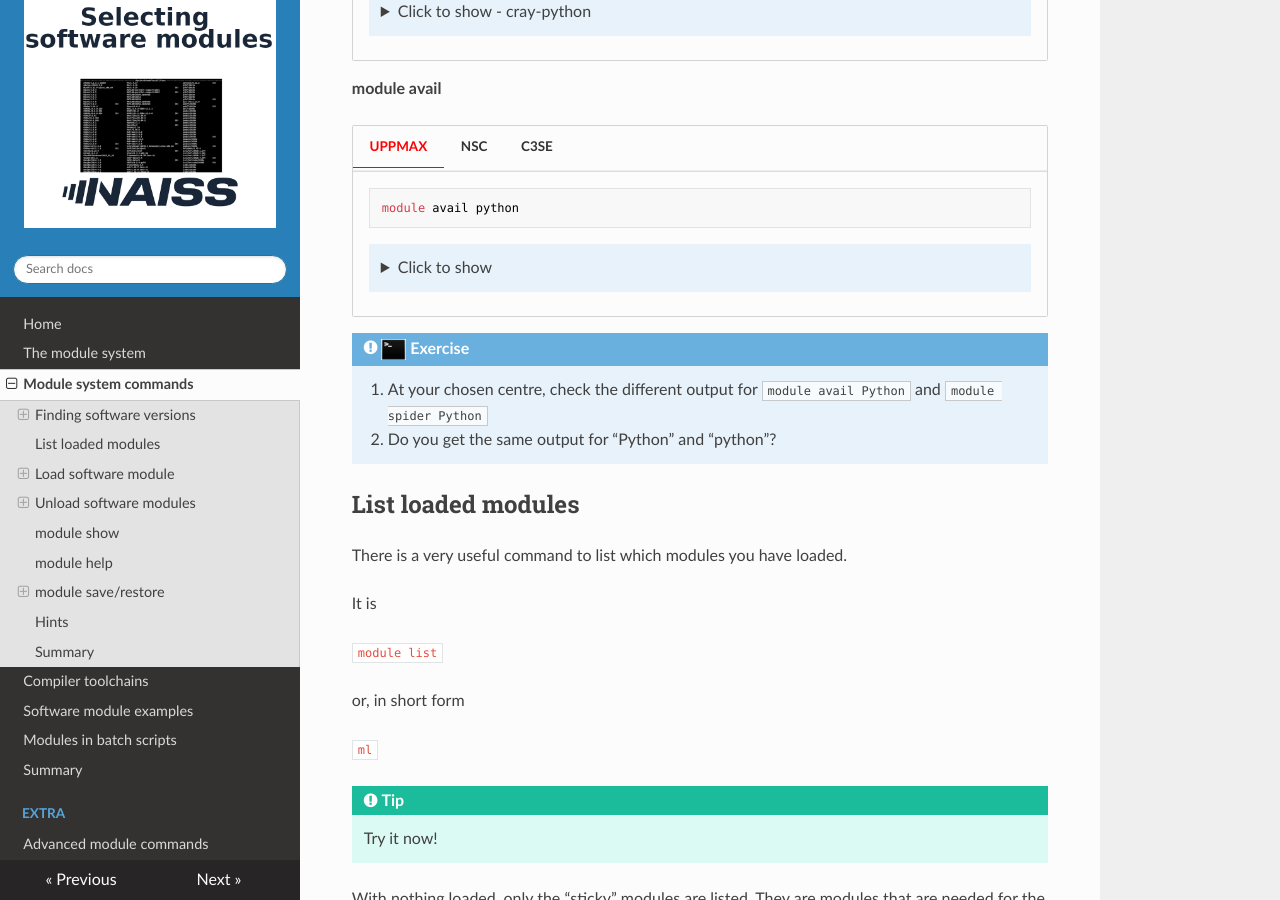
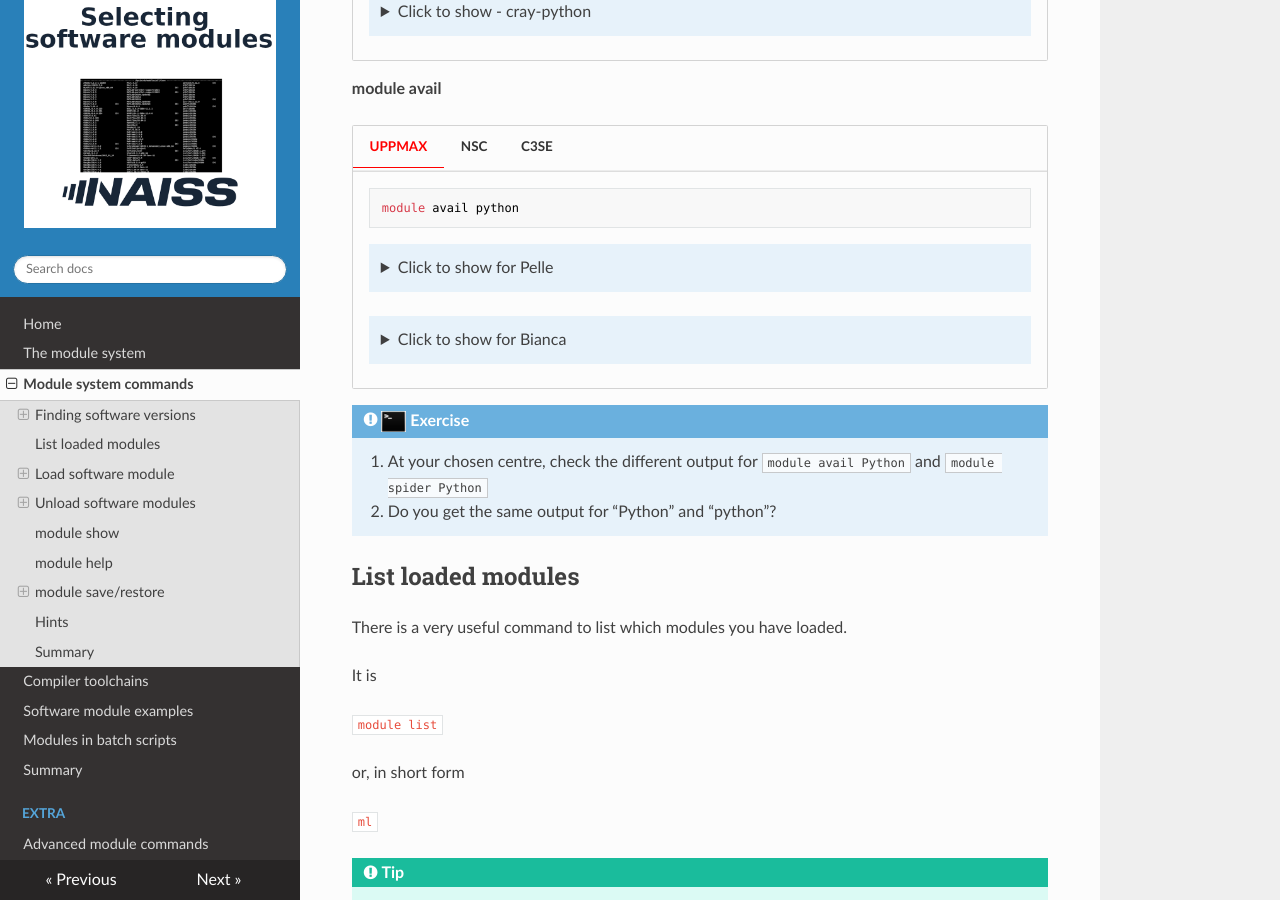
Before and after one commit to hpc2n/selecting-modules, an MkDocs documentation site: the page built from docs/commands.md, in a window 1280 px wide and 900 px high, scrolled down 2739 px. Built offline with MkDocs 1.6.1, drawn with Linux system fonts in a browser that asks for light colours; nearby versions of some CDN libraries; some of the changed lines change nothing that is shown.

Commit message:
commands.md pelle output ml av

````diff
--- a/docs/commands.md
+++ b/docs/commands.md
@@ -319,10 +319,50 @@
     module avail python
     ```
 
-    ??? note "Click to show"
-
-        ```bash
-        [[bjornc@sens2025560-bianca ~]$ module avail python
+    ??? note "Click to show for Pelle"
+
+        ```bash
+
+        [bjornc@pelle3-ae ~]$ ml av python
+
+        -------------------------------------------------- /sw/arch/eb/modules/all --------------------------------------------------
+           Biopython/1.76-foss-2024a-Python-2.7.18              SciPy-bundle/2024.06-foss-2024a-Python-2.7.18
+           Biopython/1.84-foss-2024a                            Seaborn/0.9.1-foss-2024a-Python-2.7.18
+           Biopython/1.84-gfbf-2024a                            SeqAn/2.4.0-GCCcore-13.3.0-Python-2.7.18
+           Biopython/1.86-gfbf-2025b                     (D)    Tkinter/2.7.18-GCCcore-12.3.0-Python-2.7.18
+           Bowtie2/2.5.4-GCC-13.3.0-Python-2.7.18               Tkinter/2.7.18-GCCcore-13.3.0-Python-2.7.18
+           CONCOCT/1.1.0-foss-2024a-Python-2.7.18               TopHat/2.1.2-GCC-13.3.0-Python-2.7.18
+           CheckM/1.0.18-foss-2024a-Python-2.7.18               Trim_Galore/0.6.10-GCCcore-13.3.0-Python-2.7.18
+           Cython/0.27.3-GCCcore-12.3.0-Python-2.7.18           bx-python/0.13.0-gfbf-2024a
+           Cython/0.29.37-GCCcore-13.3.0-Python-2.7.18          cutadapt/1.18-GCCcore-13.3.0-Python-2.7.18
+           Cython/3.0.10-GCCcore-13.3.0-Python-3.8.6            fastStructure/1.0-foss-2023a-Python-2.7.18
+           DendroPy/4.5.2-GCCcore-13.3.0-Python-2.7.18          flatbuffers-python/24.3.25-GCCcore-13.3.0
+           IPython/8.28.0-GCCcore-13.3.0                        flit/3.5.1-GCCcore-13.3.0-Python-3.8.6
+           IPython/9.4.0-GCCcore-14.3.0                  (D)    hypothesis/4.57.1-GCCcore-12.3.0-Python-2.7.18
+           MEGAHIT/1.2.9-GCCcore-13.3.0-Python-2.7.18           hypothesis/4.57.1-GCCcore-13.3.0-Python-2.7.18
+           MaxBin/2.2.7-gompi-2024a-Python-2.7.18               hypothesis/4.57.1-GCCcore-13.3.0-Python-3.8.6
+           Pysam/0.20.0-GCC-13.3.0-Python-2.7.18                matplotlib/2.2.5-foss-2023a-Python-2.7.18
+           Python-bundle-PyPI/2023.06-GCCcore-12.3.0            matplotlib/2.2.5-foss-2024a-Python-2.7.18
+           Python-bundle-PyPI/2023.10-GCCcore-13.2.0            meson-python/0.13.2-GCCcore-12.3.0
+           Python-bundle-PyPI/2023.10-GCCcore-13.3.0            meson-python/0.15.0-GCCcore-13.2.0
+           Python-bundle-PyPI/2024.06-GCCcore-13.3.0            meson-python/0.16.0-GCCcore-13.3.0
+           Python-bundle-PyPI/2025.04-GCCcore-14.2.0            meson-python/0.18.0-GCCcore-14.3.0              (D)
+           Python-bundle-PyPI/2025.07-GCCcore-14.3.0     (D)    metaWRAP/1.4-20230728-foss-2024a-Python-2.7.18
+           Python/2.7.18-GCCcore-12.3.0                         numpy/1.16.6-foss-2023a-Python-2.7.18
+           Python/2.7.18-GCCcore-13.3.0                         numpy/1.16.6-foss-2024a-Python-2.7.18
+           Python/3.8.6-GCCcore-13.3.0                          numpy/1.16.6-foss-2024a-Python-3.8.6            (D)
+           Python/3.10.4-GCCcore-11.3.0-bare                    pkgconfig/1.5.5-GCCcore-13.3.0-python
+           Python/3.10.4-GCCcore-11.3.0                         protobuf-python/4.24.0-GCCcore-12.3.0
+           Python/3.10.8-GCCcore-12.2.0-bare                    protobuf-python/5.28.0-GCCcore-13.3.0           (D)
+
+        --More--
+
+        ```
+
+    ??? note "Click to show for Bianca"
+
+        ```bash
+        [bjornc@sens2025560-bianca ~]$ module avail python
 
         --------------------------------- /sw/mf/bianca/applications ----------------------------------
            python_GIS_packages/3.10.8      python_ML_packages/3.9.5-gpu         wrf-python/1.3.1
````
